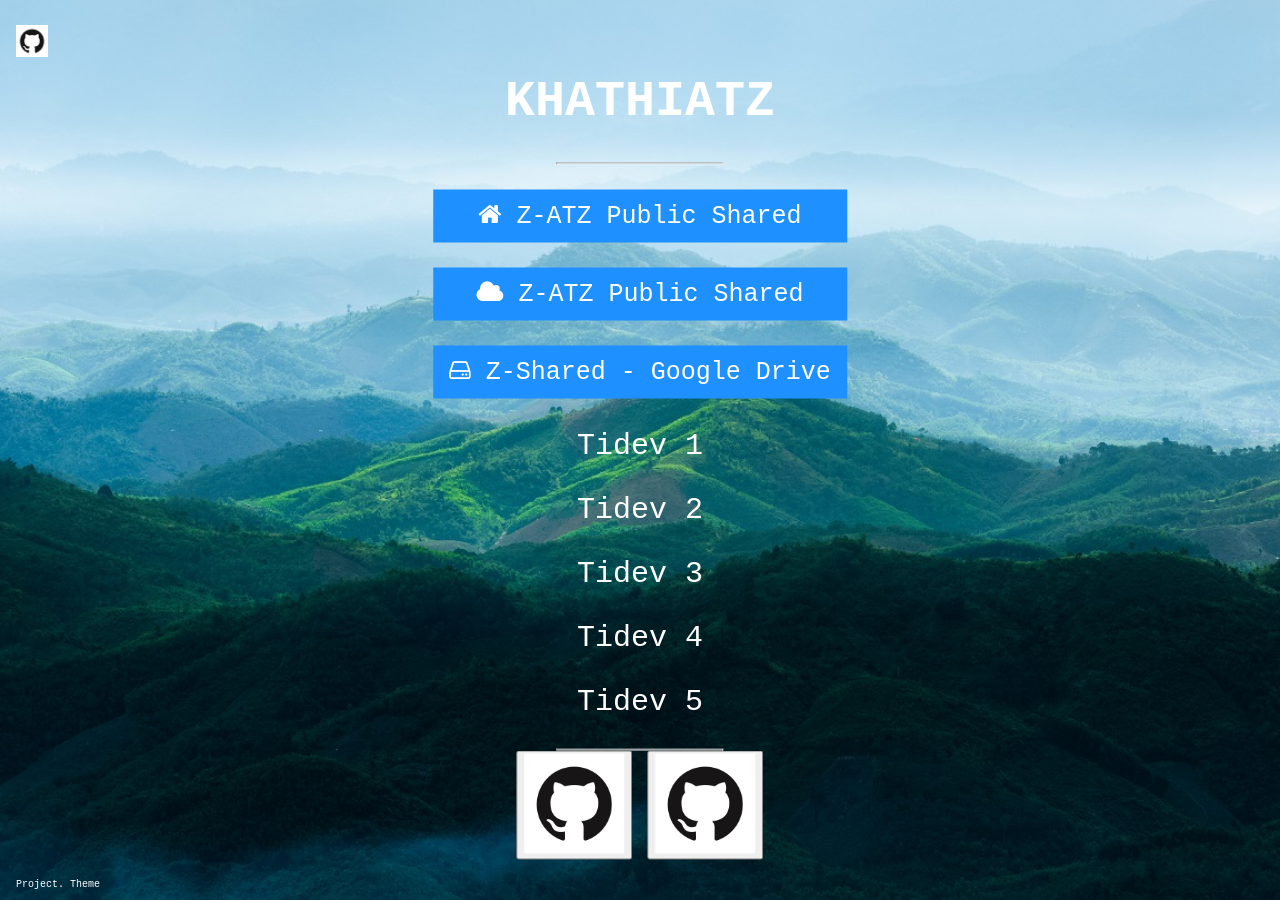
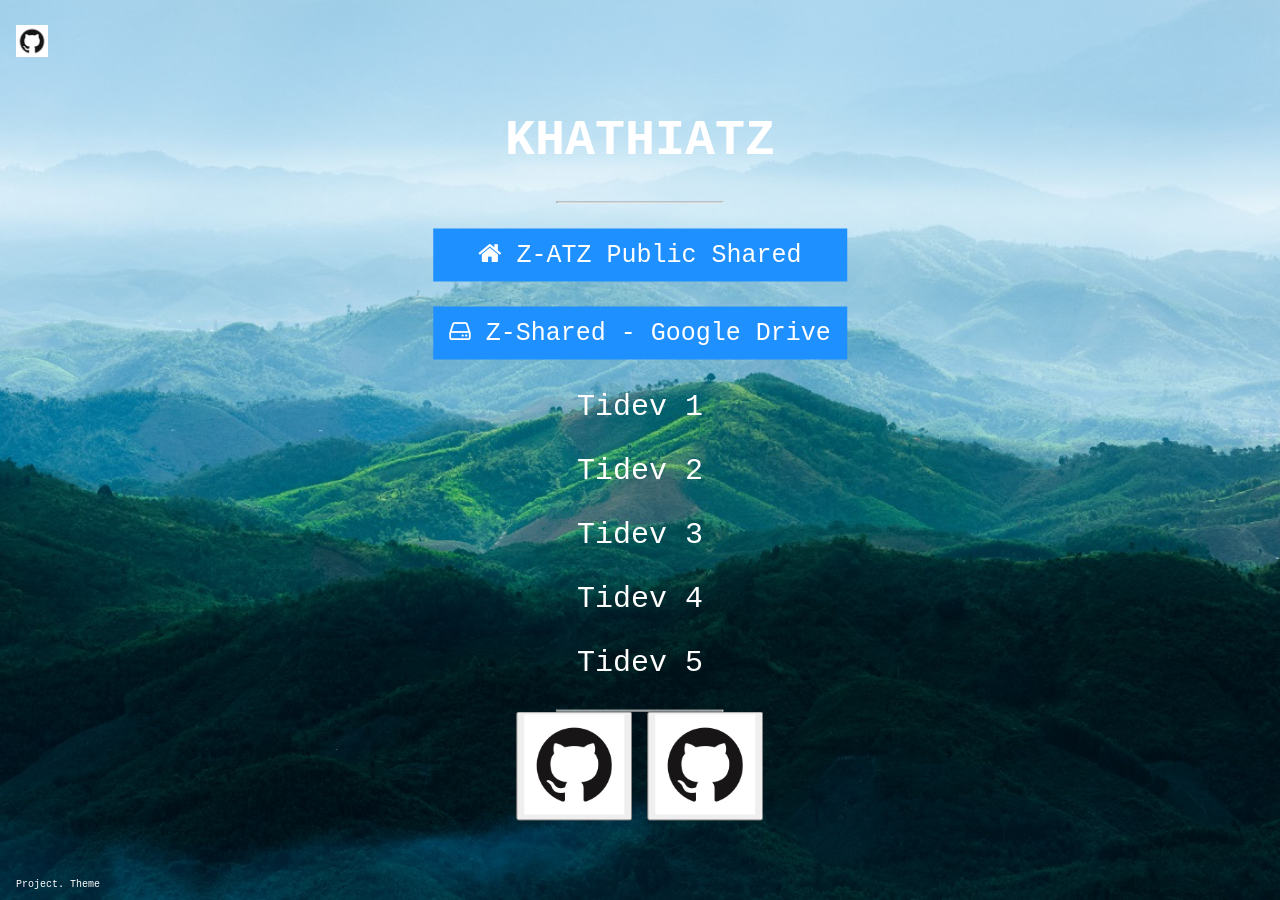
Before and after one commit to khathiatz/khathiatz.github.io, a Jekyll site: the page index.html, which Jekyll copies as it is, in a window 1280 px wide. Built offline with Jekyll 4.4.1, drawn with Linux system fonts in a browser that asks for light colours.

Commit message:
Update index.html

```diff
--- a/index.html
+++ b/index.html
@@ -97,9 +97,9 @@ a:active {
     <h1>KHATHIATZ</h1>
     <hr>
     <p <button class="btn" onclick="window.location.href='https://1drv.ms/f/s!Ar4pAPafzzHKg5g7nBxS2ov8lf-h_A?e=iaEC43';"><i class="fa fa-home"></i> Z-ATZ Public Shared</button></p>
+    <p <button class="btn" onclick="window.location.href='https://drive.google.com/drive/folders/1qp38ispx670sFExTzvyWC-PhF2oBlcXg?usp=sharing';"><i class="fa fa-hdd-o"></i> Z-Shared - Google Drive</button></p>
 
-    <p <button class="btn"><i class="fa fa-cloud"></i> <a href="https://1drv.ms/f/s!Ar4pAPafzzHKg5g7nBxS2ov8lf-h_A?e=iaEC43">Z-ATZ Public Shared</a></button> </p>
-    <p <button class="btn" href="https://drive.google.com/drive/folders/1qp38ispx670sFExTzvyWC-PhF2oBlcXg?usp=sharing"><i class="fa fa-hdd-o"></i> Z-Shared - Google Drive</button> </p>
+
 
     <p style="font-size:30px"> <a href="https://khathiatz.github.io/tidev">Tidev 1</a></p>
     <p style="font-size:30px"> <a href="https://khathiatz.github.io/tidev">Tidev 2</a></p>
```
